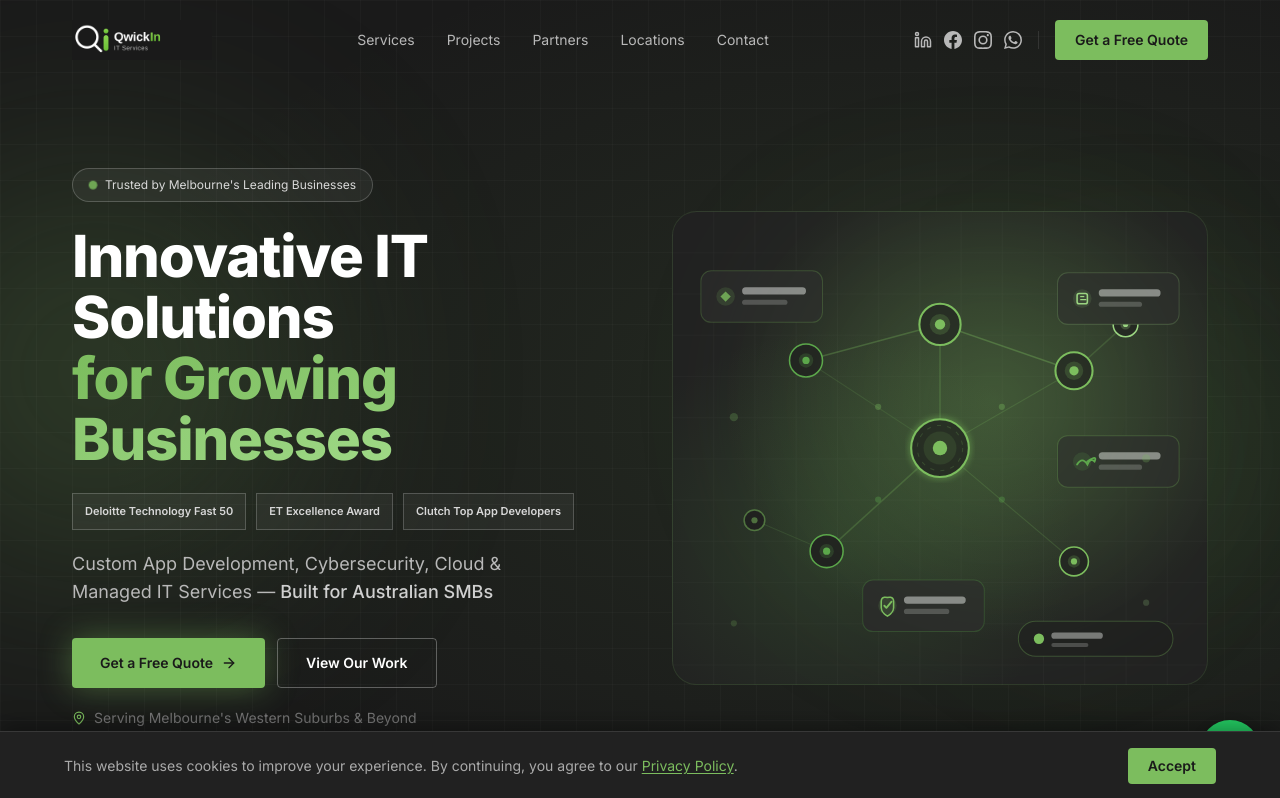
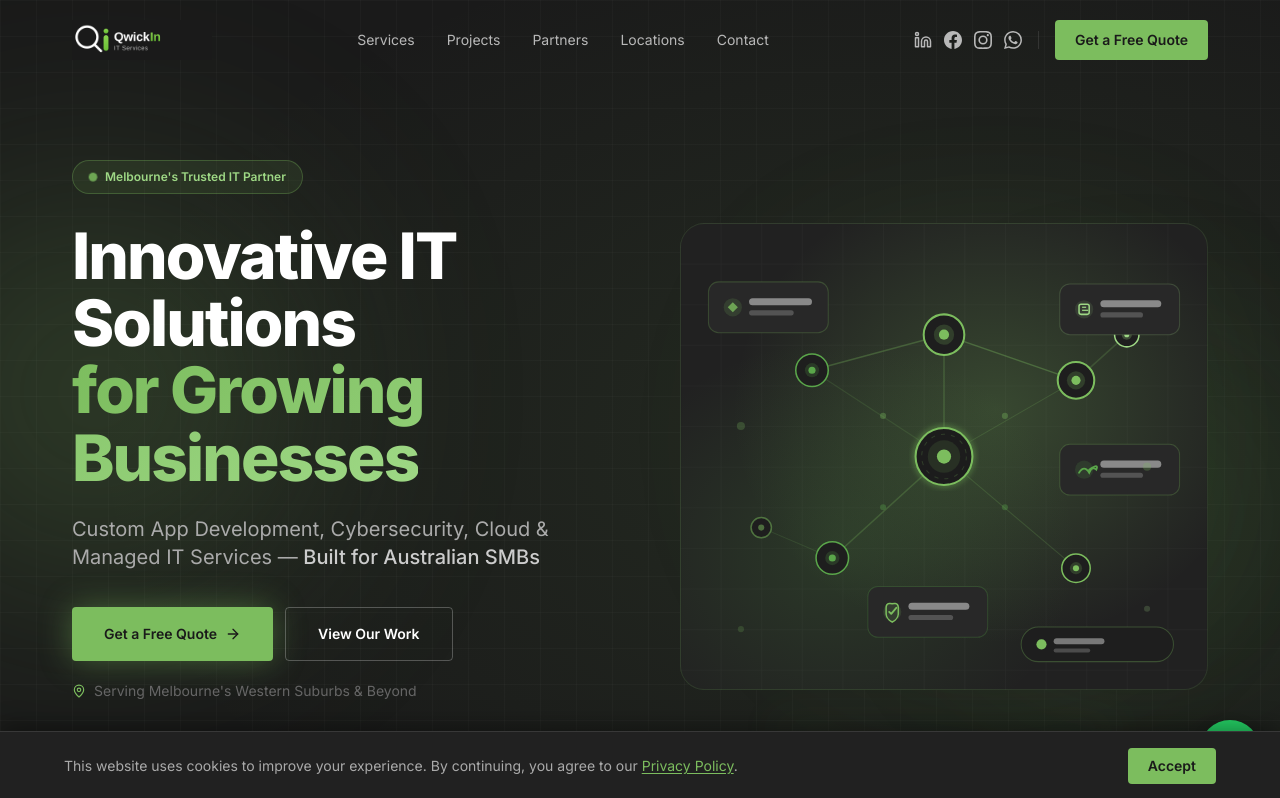
Before and after one commit to dalu547/qwickin_website, a React (Vite) app: page / in a window 1280 px wide. Shown: the top 798 px of the page. Built offline with nearby package versions, Linux system fonts and the light colour scheme.

Commit message:
appentive style hero section

```diff
--- a/src/components/Hero/HeroSection.tsx
+++ b/src/components/Hero/HeroSection.tsx
@@ -3,12 +3,48 @@
 import { useRef } from "react";
 import { Container } from "@/components/premium/Container";
 
-const awards = ["Deloitte Technology Fast 50", "ET Excellence Award", "Clutch Top App Developers"];
-
 const scrollTo = (id: string) =>
   document.getElementById(id)?.scrollIntoView({ behavior: "smooth" });
 
-// ─── Abstract Tech Illustration ────────────────────────────────────────────
+// ─── Trust Badge Icons ───────────────────────────────────────────────────────
+const AUFlagIcon = () => (
+  <svg width="14" height="14" viewBox="0 0 14 14" fill="none">
+    <circle cx="7" cy="7" r="6.5" fill="#00008B" stroke="none" />
+    <path d="M0.5 7 H13.5 M7 0.5 V13.5" stroke="white" strokeWidth="2.5" />
+    <path d="M0.5 7 H13.5 M7 0.5 V13.5" stroke="#CC0000" strokeWidth="1.2" />
+    <path d="M0.5 0.5 L13.5 13.5 M13.5 0.5 L0.5 13.5" stroke="white" strokeWidth="1.8" />
+    <path d="M0.5 0.5 L13.5 13.5 M13.5 0.5 L0.5 13.5" stroke="#CC0000" strokeWidth="1" />
+  </svg>
+);
+
+const ShieldCheckIcon = () => (
+  <svg width="14" height="14" viewBox="0 0 14 14" fill="none">
+    <path d="M7 1L12 3.5V7C12 10 9.5 12.5 7 13C4.5 12.5 2 10 2 7V3.5L7 1Z" stroke="#7CBD5E" strokeWidth="1.3" strokeLinejoin="round" />
+    <path d="M5 7L6.5 8.5L9.5 5.5" stroke="#7CBD5E" strokeWidth="1.3" strokeLinecap="round" strokeLinejoin="round" />
+  </svg>
+);
+
+const ClockIcon = () => (
+  <svg width="14" height="14" viewBox="0 0 14 14" fill="none">
+    <circle cx="7" cy="7" r="5.5" stroke="#7CBD5E" strokeWidth="1.3" />
+    <path d="M7 4V7L9 9" stroke="#7CBD5E" strokeWidth="1.3" strokeLinecap="round" strokeLinejoin="round" />
+  </svg>
+);
+
+const StarIcon = () => (
+  <svg width="14" height="14" viewBox="0 0 14 14" fill="#7CBD5E">
+    <path d="M7 1.5L8.5 5H12L9 7.5L10 11L7 9L4 11L5 7.5L2 5H5.5Z" />
+  </svg>
+);
+
+const trustBadges = [
+  { Icon: AUFlagIcon,      label: "Australian Registered" },
+  { Icon: ShieldCheckIcon, label: "Cybersecurity Experts"  },
+  { Icon: ClockIcon,       label: "24/7 Support"           },
+  { Icon: StarIcon,        label: "Melbourne Local"        },
+];
+
+// ─── Abstract Tech Illustration ──────────────────────────────────────────────
 const TechIllustration = () => (
   <svg
     viewBox="0 0 520 460"
@@ -41,92 +77,75 @@
       </linearGradient>
       <filter id="node-glow">
         <feGaussianBlur stdDeviation="3" result="blur" />
-        <feMerge>
-          <feMergeNode in="blur" />
-          <feMergeNode in="SourceGraphic" />
-        </feMerge>
+        <feMerge><feMergeNode in="blur" /><feMergeNode in="SourceGraphic" /></feMerge>
       </filter>
     </defs>
 
-    {/* Panel background */}
     <rect width="520" height="460" rx="24" fill="#212121" />
     <rect width="520" height="460" rx="24" fill="url(#hero-grid)" />
     <rect width="520" height="460" rx="24" fill="url(#hero-glow1)" />
     <rect width="520" height="460" rx="24" fill="url(#hero-glow2)" />
 
-    {/* Animated scan lines */}
-    <line x1="60" y1="230" x2="460" y2="230" stroke="url(#line-h)" strokeWidth="1" />
-    <line x1="260" y1="40" x2="260" y2="420" stroke="url(#line-v)" strokeWidth="1" />
+    <line x1="60"  y1="230" x2="460" y2="230" stroke="url(#line-h)" strokeWidth="1" />
+    <line x1="260" y1="40"  x2="260" y2="420" stroke="url(#line-v)" strokeWidth="1" />
 
-    {/* ── Connection lines ── */}
-    <line x1="130" y1="145" x2="260" y2="110" stroke="rgba(124,189,94,0.3)" strokeWidth="1.5" />
+    {/* Connection lines */}
+    <line x1="130" y1="145" x2="260" y2="110" stroke="rgba(124,189,94,0.3)"  strokeWidth="1.5" />
     <line x1="260" y1="110" x2="390" y2="155" stroke="rgba(124,189,94,0.35)" strokeWidth="1.5" />
-    <line x1="390" y1="155" x2="440" y2="110" stroke="rgba(124,189,94,0.2)" strokeWidth="1.5" />
+    <line x1="390" y1="155" x2="440" y2="110" stroke="rgba(124,189,94,0.2)"  strokeWidth="1.5" />
     <line x1="260" y1="110" x2="260" y2="230" stroke="rgba(124,189,94,0.25)" strokeWidth="1.5" />
-    <line x1="390" y1="155" x2="260" y2="230" stroke="rgba(124,189,94,0.2)" strokeWidth="1" />
-    <line x1="130" y1="145" x2="260" y2="230" stroke="rgba(124,189,94,0.15)" strokeWidth="1" />
+    <line x1="390" y1="155" x2="260" y2="230" stroke="rgba(124,189,94,0.2)"  strokeWidth="1"   />
+    <line x1="130" y1="145" x2="260" y2="230" stroke="rgba(124,189,94,0.15)" strokeWidth="1"   />
     <line x1="260" y1="230" x2="150" y2="330" stroke="rgba(124,189,94,0.25)" strokeWidth="1.5" />
-    <line x1="260" y1="230" x2="390" y2="340" stroke="rgba(124,189,94,0.2)" strokeWidth="1" />
-    <line x1="80" y1="300" x2="150" y2="330" stroke="rgba(124,189,94,0.15)" strokeWidth="1" />
+    <line x1="260" y1="230" x2="390" y2="340" stroke="rgba(124,189,94,0.2)"  strokeWidth="1"   />
+    <line x1="80"  y1="300" x2="150" y2="330" stroke="rgba(124,189,94,0.15)" strokeWidth="1"   />
 
-    {/* ── Nodes ── */}
     {/* Central hub */}
     <circle cx="260" cy="230" r="28" fill="#1E1E1E" stroke="#7CBD5E" strokeWidth="2" filter="url(#node-glow)" />
     <circle cx="260" cy="230" r="16" fill="rgba(124,189,94,0.12)" />
-    <circle cx="260" cy="230" r="7" fill="#7CBD5E" />
-    {/* Orbit ring */}
+    <circle cx="260" cy="230" r="7"  fill="#7CBD5E" />
     <circle cx="260" cy="230" r="22" fill="none" stroke="rgba(124,189,94,0.2)" strokeWidth="1" strokeDasharray="4 6" />
 
-    {/* Top center */}
     <circle cx="260" cy="110" r="20" fill="#1E1E1E" stroke="#7CBD5E" strokeWidth="2" />
     <circle cx="260" cy="110" r="10" fill="rgba(124,189,94,0.2)" />
-    <circle cx="260" cy="110" r="5" fill="#7CBD5E" />
+    <circle cx="260" cy="110" r="5"  fill="#7CBD5E" />
 
-    {/* Top left */}
     <circle cx="130" cy="145" r="16" fill="#1E1E1E" stroke="#5AA64A" strokeWidth="1.5" />
-    <circle cx="130" cy="145" r="7" fill="rgba(90,166,74,0.2)" />
+    <circle cx="130" cy="145" r="7"  fill="rgba(90,166,74,0.2)" />
     <circle cx="130" cy="145" r="3.5" fill="#5AA64A" />
 
-    {/* Top right */}
     <circle cx="390" cy="155" r="18" fill="#1E1E1E" stroke="#7CBD5E" strokeWidth="2" />
-    <circle cx="390" cy="155" r="9" fill="rgba(124,189,94,0.2)" />
+    <circle cx="390" cy="155" r="9"  fill="rgba(124,189,94,0.2)" />
     <circle cx="390" cy="155" r="4.5" fill="#7CBD5E" />
 
-    {/* Far top right */}
     <circle cx="440" cy="110" r="12" fill="#1E1E1E" stroke="#9ED885" strokeWidth="1.5" />
-    <circle cx="440" cy="110" r="5" fill="rgba(158,216,133,0.25)" />
+    <circle cx="440" cy="110" r="5"  fill="rgba(158,216,133,0.25)" />
     <circle cx="440" cy="110" r="2.5" fill="#9ED885" />
 
-    {/* Bottom left */}
     <circle cx="150" cy="330" r="16" fill="#1E1E1E" stroke="#5AA64A" strokeWidth="1.5" />
-    <circle cx="150" cy="330" r="7" fill="rgba(90,166,74,0.2)" />
+    <circle cx="150" cy="330" r="7"  fill="rgba(90,166,74,0.2)" />
     <circle cx="150" cy="330" r="3.5" fill="#5AA64A" />
 
-    {/* Bottom right */}
     <circle cx="390" cy="340" r="14" fill="#1E1E1E" stroke="#7CBD5E" strokeWidth="1.5" />
-    <circle cx="390" cy="340" r="6" fill="rgba(124,189,94,0.2)" />
-    <circle cx="390" cy="340" r="3" fill="#7CBD5E" />
+    <circle cx="390" cy="340" r="6"  fill="rgba(124,189,94,0.2)" />
+    <circle cx="390" cy="340" r="3"  fill="#7CBD5E" />
 
-    {/* Far left */}
     <circle cx="80" cy="300" r="10" fill="#1E1E1E" stroke="rgba(124,189,94,0.5)" strokeWidth="1.5" />
-    <circle cx="80" cy="300" r="3" fill="rgba(124,189,94,0.5)" />
+    <circle cx="80" cy="300" r="3"  fill="rgba(124,189,94,0.5)" />
 
-    {/* ── Service cards ── */}
-    {/* App Dev */}
-    <rect x="28" y="58" width="118" height="50" rx="10" fill="#282828" stroke="rgba(124,189,94,0.25)" strokeWidth="1" />
+    {/* Service cards */}
+    <rect x="28"  y="58"  width="118" height="50" rx="10" fill="#282828" stroke="rgba(124,189,94,0.25)" strokeWidth="1" />
     <circle cx="52" cy="83" r="9" fill="rgba(124,189,94,0.15)" />
     <path d="M47 83 L52 78 L57 83 L52 88Z" fill="#7CBD5E" fillOpacity="0.8" />
     <rect x="68" y="74" width="62" height="7" rx="3.5" fill="rgba(255,255,255,0.45)" />
     <rect x="68" y="86" width="44" height="5" rx="2.5" fill="rgba(255,255,255,0.2)" />
 
-    {/* Cloud */}
     <rect x="374" y="218" width="118" height="50" rx="10" fill="#282828" stroke="rgba(124,189,94,0.25)" strokeWidth="1" />
     <circle cx="398" cy="243" r="9" fill="rgba(90,166,74,0.15)" />
     <path d="M393 246 Q398 238 403 246 Q406 239 410 243 Q413 236 403 243" fill="none" stroke="#5AA64A" strokeWidth="1.8" strokeLinecap="round" />
     <rect x="414" y="234" width="60" height="7" rx="3.5" fill="rgba(255,255,255,0.45)" />
     <rect x="414" y="246" width="42" height="5" rx="2.5" fill="rgba(255,255,255,0.2)" />
 
-    {/* Security / Shield card */}
     <rect x="185" y="358" width="118" height="50" rx="10" fill="#282828" stroke="rgba(90,166,74,0.25)" strokeWidth="1" />
     <circle cx="209" cy="383" r="9" fill="rgba(124,189,94,0.15)" />
     <path d="M209 375 C209 375 203 373 203 379 L203 385 C203 390 209 393 209 393 C209 393 215 390 215 385 L215 379 C215 373 209 375 209 375Z" fill="none" stroke="#7CBD5E" strokeWidth="1.5" />
@@ -134,7 +153,6 @@
     <rect x="225" y="374" width="60" height="7" rx="3.5" fill="rgba(255,255,255,0.45)" />
     <rect x="225" y="386" width="44" height="5" rx="2.5" fill="rgba(255,255,255,0.2)" />
 
-    {/* Managed IT card (top right area) */}
     <rect x="374" y="60" width="118" height="50" rx="10" fill="#282828" stroke="rgba(158,216,133,0.2)" strokeWidth="1" />
     <circle cx="398" cy="85" r="9" fill="rgba(158,216,133,0.12)" />
     <rect x="393" y="80" width="10" height="10" rx="2" fill="none" stroke="#9ED885" strokeWidth="1.5" />
@@ -143,28 +161,27 @@
     <rect x="414" y="76" width="60" height="7" rx="3.5" fill="rgba(255,255,255,0.45)" />
     <rect x="414" y="88" width="42" height="5" rx="2.5" fill="rgba(255,255,255,0.2)" />
 
-    {/* ── Decorative dots ── */}
+    {/* Decorative dots */}
     <circle cx="200" cy="190" r="3" fill="rgba(124,189,94,0.35)" />
     <circle cx="320" cy="190" r="3" fill="rgba(124,189,94,0.35)" />
-    <circle cx="200" cy="280" r="3" fill="rgba(90,166,74,0.35)" />
-    <circle cx="320" cy="280" r="3" fill="rgba(90,166,74,0.35)" />
+    <circle cx="200" cy="280" r="3" fill="rgba(90,166,74,0.35)"  />
+    <circle cx="320" cy="280" r="3" fill="rgba(90,166,74,0.35)"  />
     <circle cx="460" cy="240" r="4" fill="rgba(124,189,94,0.25)" />
-    <circle cx="60" cy="200" r="4" fill="rgba(124,189,94,0.25)" />
+    <circle cx="60"  cy="200" r="4" fill="rgba(124,189,94,0.25)" />
     <circle cx="460" cy="380" r="3" fill="rgba(158,216,133,0.2)" />
-    <circle cx="60" cy="400" r="3" fill="rgba(124,189,94,0.2)" />
+    <circle cx="60"  cy="400" r="3" fill="rgba(124,189,94,0.2)"  />
 
-    {/* ── Status badge (bottom right) ── */}
+    {/* Status badge */}
     <rect x="336" y="398" width="150" height="34" rx="17" fill="#1E1E1E" stroke="rgba(124,189,94,0.3)" strokeWidth="1" />
     <circle cx="356" cy="415" r="5" fill="#7CBD5E" />
     <rect x="368" y="409" width="50" height="6" rx="3" fill="rgba(255,255,255,0.4)" />
     <rect x="368" y="419" width="36" height="4" rx="2" fill="rgba(255,255,255,0.2)" />
 
-    {/* Panel border */}
     <rect x="0.5" y="0.5" width="519" height="459" rx="23.5" stroke="rgba(124,189,94,0.15)" strokeWidth="1" />
   </svg>
 );
 
-// ─── Hero Section ───────────────────────────────────────────────────────────
+// ─── Hero Section ────────────────────────────────────────────────────────────
 export const HeroSection = () => {
   const sectionRef = useRef<HTMLElement | null>(null);
 
@@ -187,7 +204,7 @@
       />
 
       <Container className="relative z-10 py-16">
-        <div className="grid items-center gap-12 lg:grid-cols-2 lg:gap-16">
+        <div className="grid items-center gap-12 lg:grid-cols-2 lg:gap-20">
 
           {/* ── Left: Content ── */}
           <motion.div
@@ -196,42 +213,32 @@
             transition={{ duration: 0.8, ease: "easeOut" }}
           >
             {/* Trust badge */}
-            <div className="mb-6 inline-flex items-center gap-2 rounded-full border border-white/20 bg-white/5 px-4 py-2 text-xs text-[#d9d9d9]">
+            <div className="mb-7 inline-flex items-center gap-2 rounded-full border border-[#7CBD5E]/30 bg-[#7CBD5E]/10 px-4 py-2 text-xs font-semibold text-[#9ed885]">
               <span className="pulse-dot h-2 w-2 rounded-full bg-[#7CBD5E]" />
-              Trusted by Melbourne&apos;s Leading Businesses
+              Melbourne&apos;s Trusted IT Partner
             </div>
 
             {/* Headline */}
-            <h1 className="text-balance text-[38px] font-extrabold leading-[1.05] tracking-[-0.02em] text-white md:text-[50px] xl:text-[58px]">
+            <h1 className="text-balance font-extrabold leading-[1.05] tracking-[-0.03em] text-white"
+              style={{ fontSize: "clamp(40px, 5.5vw, 64px)" }}
+            >
               Innovative IT Solutions
               <br />
               <span className="gradient-text">for Growing Businesses</span>
             </h1>
 
-            {/* Award badges */}
-            <div className="mt-6 flex flex-wrap gap-2.5">
-              {awards.map((award) => (
-                <div
-                  key={award}
-                  className="rounded-md border border-white/20 bg-white/5 px-3 py-2 text-[11px] font-semibold text-[#d7d7d7]"
-                >
-                  {award}
-                </div>
-              ))}
-            </div>
-
             {/* Sub-headline */}
-            <p className="mt-5 max-w-lg text-base leading-relaxed text-[#b8b8b8] md:text-lg">
+            <p className="mt-6 max-w-xl text-lg leading-relaxed text-[#aaa] md:text-xl">
               Custom App Development, Cybersecurity, Cloud &amp; Managed IT Services —{" "}
-              <span className="font-medium text-[#d0d0d0]">Built for Australian SMBs</span>
+              <span className="font-medium text-[#ccc]">Built for Australian SMBs</span>
             </p>
 
             {/* CTA Buttons */}
-            <div className="mt-8 flex flex-col gap-3 sm:flex-row">
+            <div className="mt-9 flex flex-col gap-3 sm:flex-row">
               <button
                 type="button"
                 onClick={() => scrollTo("contact")}
-                className="inline-flex items-center justify-center gap-2 rounded-[4px] bg-[#7CBD5E] px-7 py-3.5 text-sm font-semibold text-[#1A1A1A] transition-all duration-200 hover:bg-[#5AA64A] hover:scale-105"
+                className="inline-flex items-center justify-center gap-2 rounded-[4px] bg-[#7CBD5E] px-8 py-4 text-sm font-semibold text-[#1A1A1A] transition-all duration-200 hover:bg-[#5AA64A] hover:scale-105"
                 style={{ boxShadow: "0 0 32px rgba(124,189,94,0.4)" }}
               >
                 Get a Free Quote
@@ -240,34 +247,60 @@
               <button
                 type="button"
                 onClick={() => scrollTo("projects")}
-                className="inline-flex items-center justify-center gap-2 rounded-[4px] border border-white/30 bg-transparent px-7 py-3.5 text-sm font-semibold text-white transition-all duration-200 hover:border-[#7CBD5E] hover:text-[#7CBD5E] hover:scale-105"
+                className="inline-flex items-center justify-center gap-2 rounded-[4px] border border-white/25 bg-transparent px-8 py-4 text-sm font-semibold text-white transition-all duration-200 hover:border-[#7CBD5E] hover:text-[#7CBD5E] hover:scale-105"
               >
                 View Our Work
               </button>
             </div>
 
             {/* Tagline */}
-            <div className="mt-5 flex items-center gap-2 text-sm text-[#777]">
+            <div className="mt-5 flex items-center gap-2 text-sm text-[#666]">
               <MapPin size={14} className="text-[#7CBD5E] flex-shrink-0" />
               Serving Melbourne&apos;s Western Suburbs &amp; Beyond
             </div>
 
+            {/* Trust / credential badges */}
+            <div className="mt-8 flex flex-wrap gap-2.5">
+              {trustBadges.map(({ Icon, label }) => (
+                <div
+                  key={label}
+                  className="inline-flex items-center gap-2 rounded-[4px] border border-white/10 bg-white/5 px-3 py-2 text-[11px] font-semibold text-[#ccc] backdrop-blur-sm"
+                >
+                  <Icon />
+                  {label}
+                </div>
+              ))}
+            </div>
           </motion.div>
 
-          {/* ── Right: Tech Illustration ── */}
+          {/* ── Right: Tech Illustration with float animation ── */}
           <motion.div
             initial={{ opacity: 0, x: 40 }}
             animate={{ opacity: 1, x: 0 }}
             transition={{ duration: 0.9, delay: 0.2, ease: "easeOut" }}
             className="relative hidden lg:block"
           >
-            <div className="relative">
-              <div
-                className="absolute inset-0 rounded-3xl opacity-20 blur-[80px]"
-                style={{ background: "radial-gradient(circle at 60% 40%, #7CBD5E 0%, transparent 65%)" }}
-              />
+            {/* Outer glow */}
+            <div
+              className="absolute inset-0 rounded-3xl opacity-20 blur-[80px]"
+              style={{ background: "radial-gradient(circle at 60% 40%, #7CBD5E 0%, transparent 65%)" }}
+            />
+
+            {/* Floating wrapper */}
+            <motion.div
+              animate={{ y: [0, -18, 0] }}
+              transition={{ duration: 5, repeat: Infinity, ease: "easeInOut" }}
+            >
               <TechIllustration />
-            </div>
+            </motion.div>
+
+            {/* Subtle shadow beneath (mimics lift) */}
+            <motion.div
+              animate={{ scaleX: [1, 0.88, 1], opacity: [0.18, 0.08, 0.18] }}
+              transition={{ duration: 5, repeat: Infinity, ease: "easeInOut" }}
+              className="mx-auto mt-4 h-4 w-3/4 rounded-full blur-xl"
+              style={{ background: "#7CBD5E" }}
+            />
           </motion.div>
 
         </div>
```
